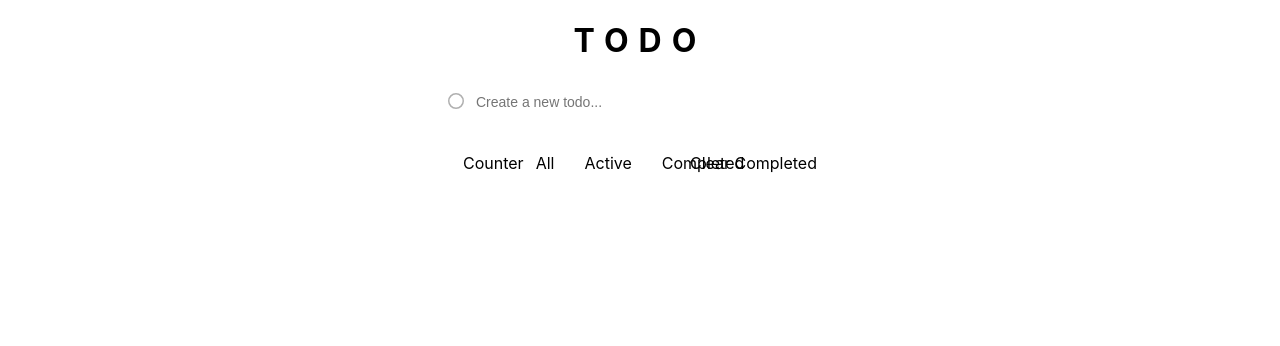
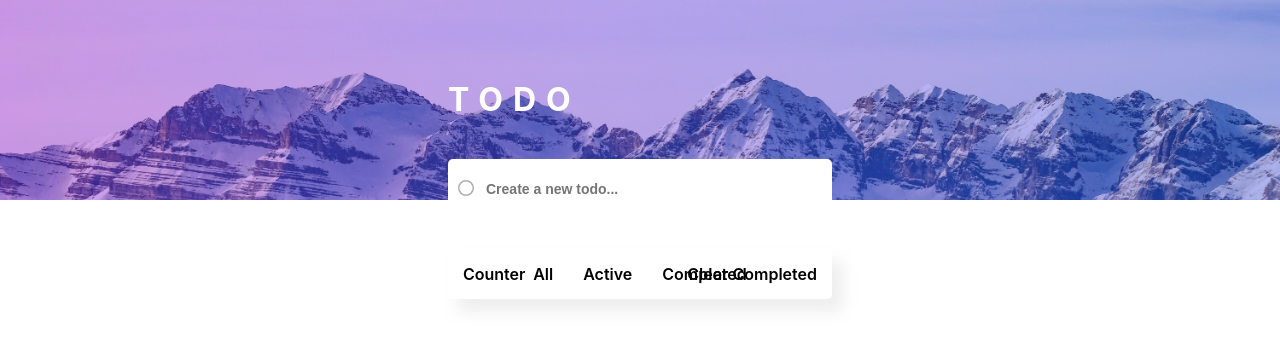
Before and after one commit to Noriner/SyneboTask, a React (Create React App) app in the folder myapp/: page / in a window 1280 px wide. Shown: the top 346 px of the page. Built offline with nearby package versions, Linux system fonts and the light colour scheme.

Commit message:
Style update

```diff
--- a/myapp/src/App.scss
+++ b/myapp/src/App.scss
@@ -1,4 +1,6 @@
 body{
   --LightGrey: #c7c7c7;
   --DarkGrey: #B0B0B0;
+  --Blue: #374EFA;
+  --PurpleBlueGradient: linear-gradient(rgba(146, 32, 246, 1), rgba(55, 78, 250, 1));
 }
--- a/myapp/src/Components/List/List.js
+++ b/myapp/src/Components/List/List.js
@@ -57,7 +57,7 @@ function ListToDo(){
                         <ul>
                             {todos.map((todo, index) => (
                                 <li key={index} onClick={() => toggleTodoDone(index)} className={todo.done ? styles.done : ''}>
-                                    <div>
+                                    <div className={styles.output_checkbox}>
                                         <FontAwesomeIcon icon={todo.done ? faCircleCheck : faCircle} />
                                     </div>
                                     <div className={styles.todo}>{todo.text}</div>
@@ -65,7 +65,7 @@ function ListToDo(){
                             ))}
                         </ul>
                         <div className={styles.user_controll}>
-                            <div>Counter</div>
+                            <div className={styles.counter}>Counter</div>
                             <div className={styles.button}>All</div>
                             <div className={styles.button}>Active</div>
                             <div className={styles.button}>Completed</div>
--- a/myapp/src/Components/List/List.module.scss
+++ b/myapp/src/Components/List/List.module.scss
@@ -6,6 +6,10 @@
 
 
         .list_input{
+            background-color: white;
+            padding: 10px;
+            border-radius: 5px;
+            margin-bottom: 30px;
 
             .list_checkbox{
                 display: inline-block;
@@ -17,6 +21,7 @@
                 padding: 12px;
                 border: none;
                 font-size: 14px;
+                font-weight: 600;
             }
 
             input:focus{
@@ -25,25 +30,47 @@
         }
 
         .list_output{
+            background-color: white;
+            border-radius: 5px;
+            box-shadow: 10px 12px 15px 1px rgba(199, 199, 199, .3);
+            font-weight: 600;
 
             ul{
                 list-style: none;
                 padding: 0;
+                margin: 0;
+
 
                 li>div{
                     display: inline-block;
                 }
 
                 li{
+                    cursor: pointer;
+                    padding: 10px;
+                    margin-bottom: 5px;
+                    border-bottom: solid 1px var(--LightGrey);
+
+                    .output_checkbox{
+                        color: var(--LightGrey);
+                    }
+
                     .todo{
                         padding: 12px;
-                        cursor: pointer;
                     }
                 }
 
-                li.done .todo{
-                    text-decoration: line-through;
-                    color: var(--LightGrey);
+                li.done{
+                    .todo{
+                        text-decoration: line-through;
+                        color: var(--LightGrey);
+                    }
+
+                    .output_checkbox{
+                        // background: -webkit-linear-gradient(#9220F6, #374EFA);
+                        // -webkit-background-clip: text;
+                        // -webkit-text-fill-color: transparent;
+                    }
                 }
             }
 
@@ -73,7 +100,10 @@
 
                 .button{
                     cursor: pointer;
+                }
 
+                .button:hover{
+                    color: var(--Blue);
                 }
             }
         }
--- a/myapp/src/Views/MainPage/MainPage.js
+++ b/myapp/src/Views/MainPage/MainPage.js
@@ -6,8 +6,11 @@ const MainPage = () =>{
 
     return(
         <div className={styles.wrapper}>
-            <h1 className={styles.title}>Todo</h1>
-            <ListToDo />
+            <div className={styles.background_box}></div>
+            <div className={styles.list_box}>
+                <h1 className={styles.title}>Todo</h1>
+                <ListToDo />
+            </div>
         </div>
     )
 }
--- a/myapp/src/Views/MainPage/MainPage.module.scss
+++ b/myapp/src/Views/MainPage/MainPage.module.scss
@@ -1,9 +1,29 @@
 .wrapper{
     margin: 0;
     padding: 0;
-    .title{
-        text-transform: uppercase;
-        letter-spacing: 10px;
-        text-align: center;
+
+
+    .background_box{
+        top: 0;
+        height: 25vh;
+        background: linear-gradient(0.25turn, rgba(146, 32, 246, 0.4), rgba(55, 78, 250, 0.4)), url(../../Pictures/mountain.jpg);
+        background-position: center;
+        background-size: cover;
     }
+
+    .list_box{
+        position: relative;
+        top: -20vh;
+
+        .title{
+            max-width: 30%;
+            margin: 40px auto;
+            text-transform: uppercase;
+            letter-spacing: 10px;
+            color: white;
+        }
+
+    }
+
+
 }
```
Also changed, not shown: myapp/src/Pictures/mountain.jpg (added).
